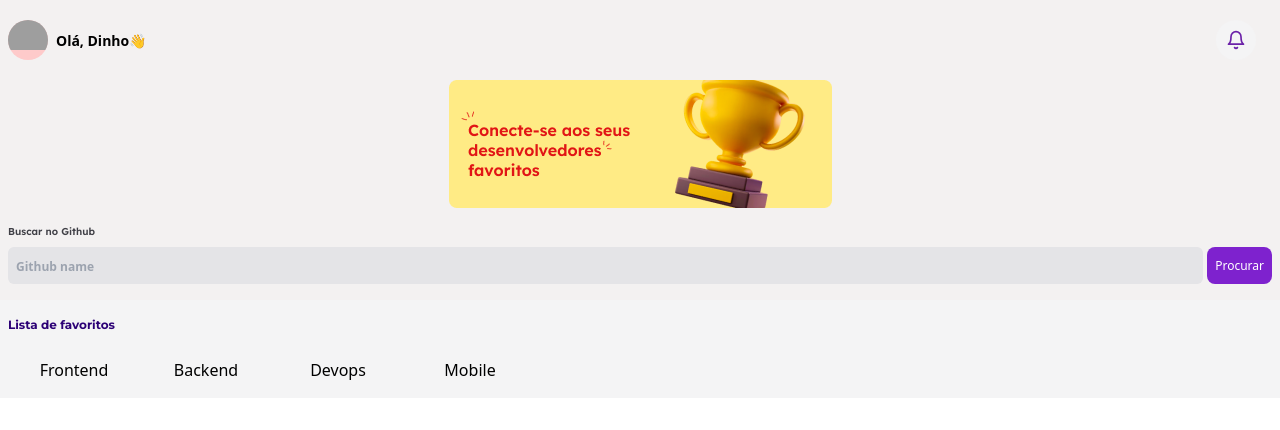
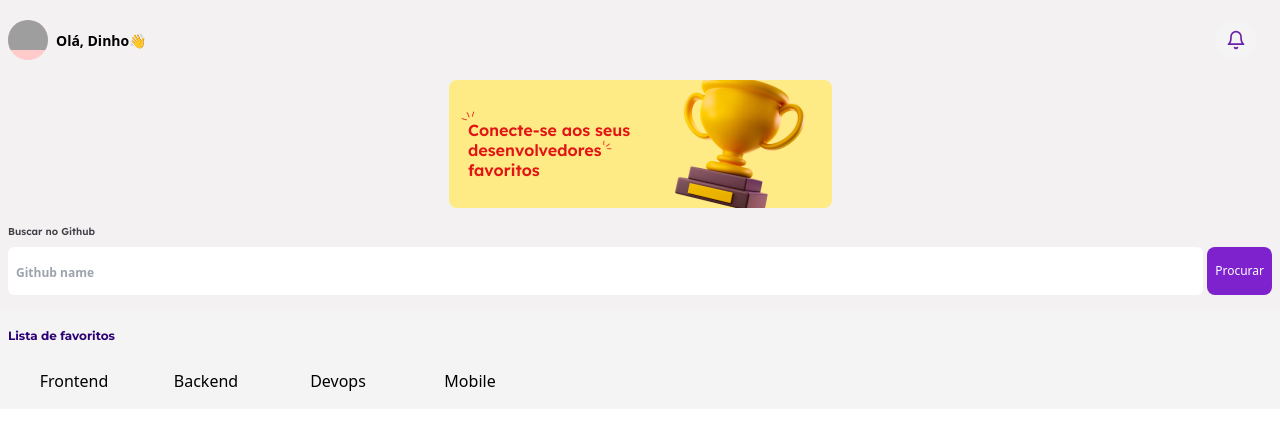
Before and after one commit to dinhoSilwa/StarHub-connect, a React (Vite) app: page / in a window 1280 px wide. Shown: the top 430 px of the page. Built offline with nearby package versions, Linux system fonts and the light colour scheme; grey boxes are pictures that could not be loaded.

Commit message:
FIX : aditional fix

```diff
--- a/src/components/Header.tsx
+++ b/src/components/Header.tsx
@@ -1,7 +1,7 @@
 import { BellIcon } from "lucide-react";
 
-export const Header = () =>{
-  return(
+export const Header = () => {
+  return (
     <>
       <header className="h-20 flex items-center justify-start gap-2 px-2">
         <figure className="bg-red-200 h-10 w-10 rounded-full overflow-hidden">
--- a/src/components/SearchUser.tsx
+++ b/src/components/SearchUser.tsx
@@ -32,7 +32,7 @@ export const Search = () => {
             value={term}
             placeholder="Github name"
             onChange={handleSearch}
-            className=" flex-1 bg-zinc-200 pl-2 rounded-md py-2 placeholder:text-[12px] font-bold text-purple-800 text-[14px]"
+            className=" flex-1 bg-white pl-2 rounded-md py-2 placeholder:text-[12px] font-bold text-purple-800 text-[14px] h-12"
           />{" "}
           <button type="button"
             onClick={searchUserByUserName}
```
